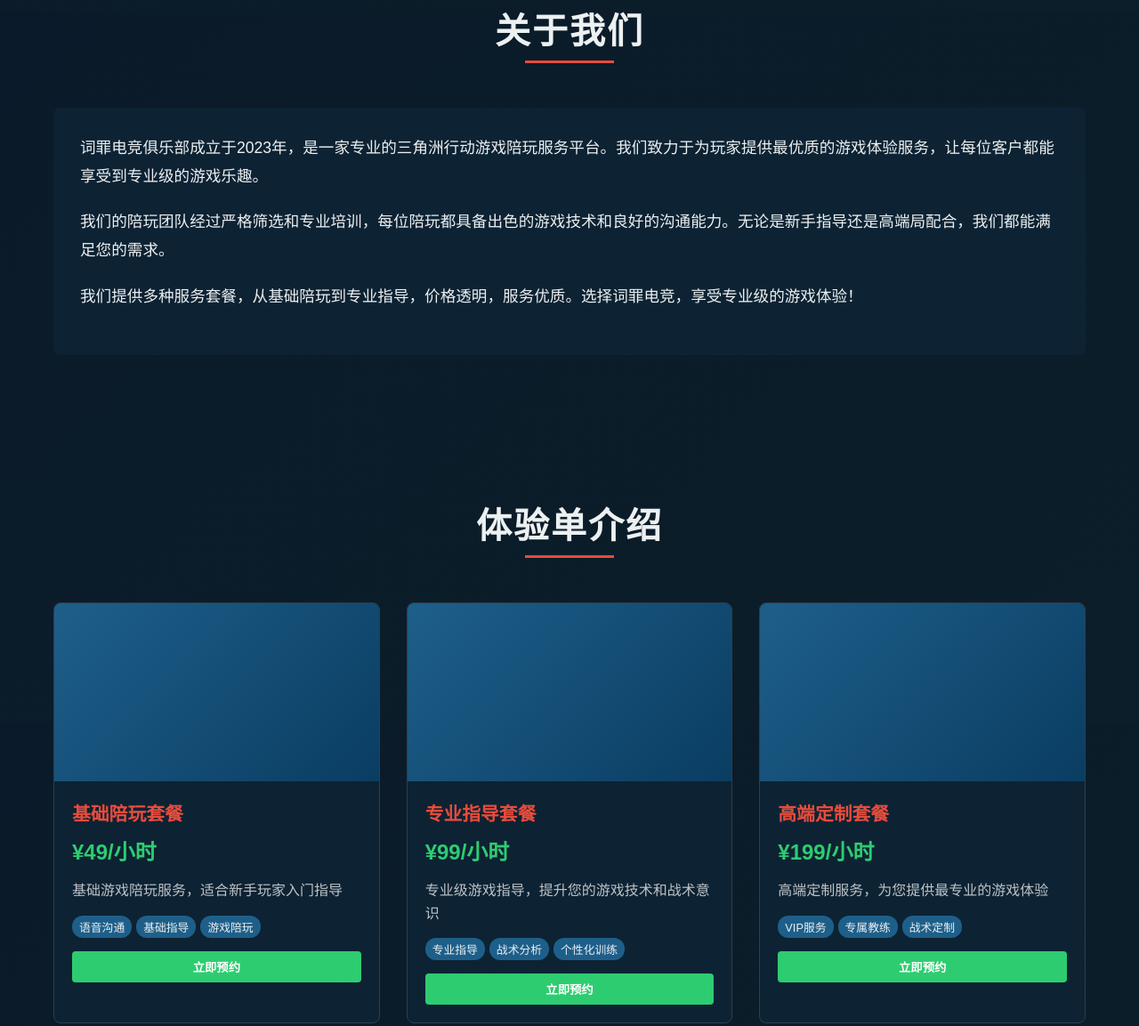
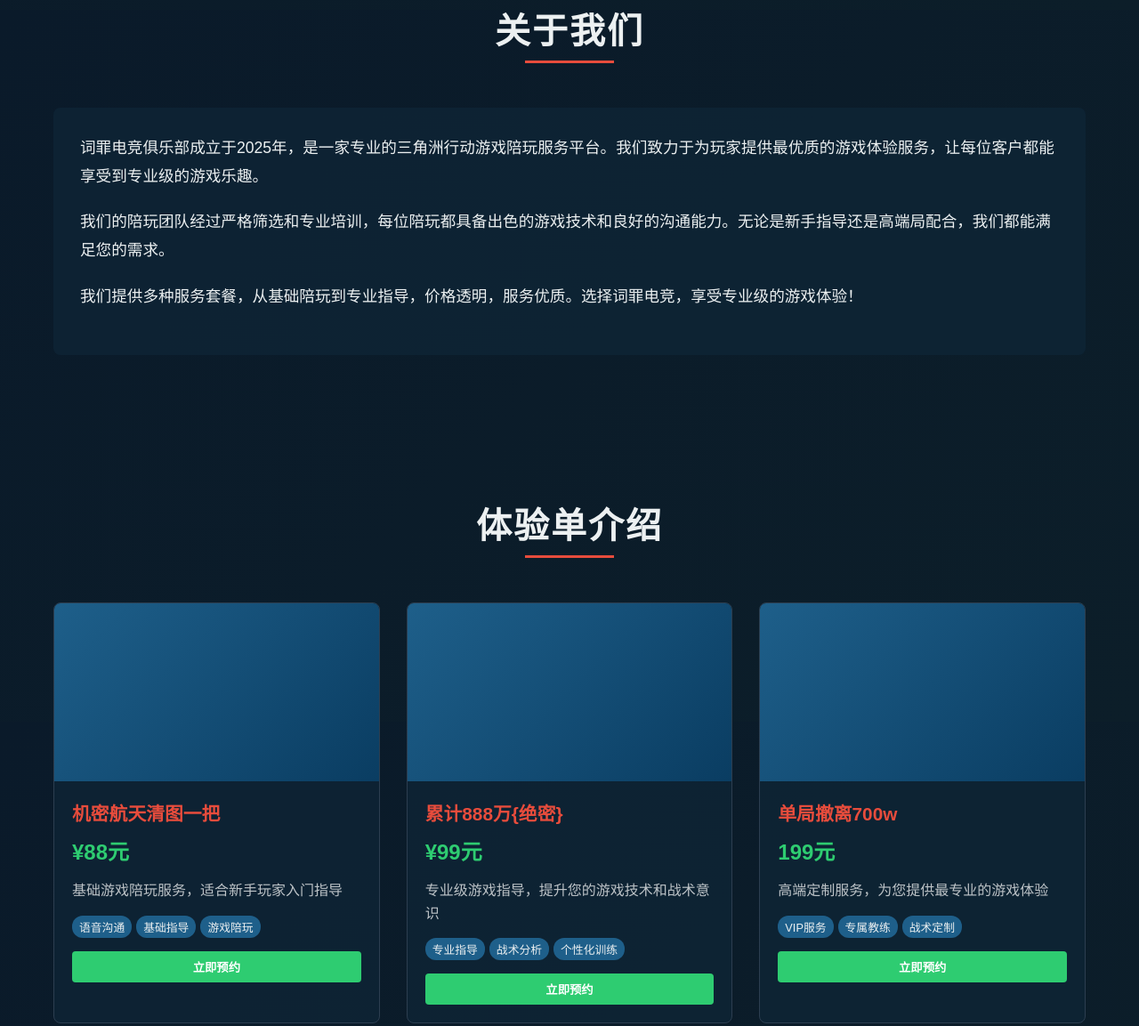
Before and after one commit to zhanglinxuan520/github.io, a plain HTML site: page index.html in a window 1280 px wide. Shown: the part 789-1942 px from the top of the page at 89% size. Drawn offline with Linux system fonts and the light colour scheme.

Commit message:
Update index.html

```diff
--- a/index.html
+++ b/index.html
@@ -578,7 +578,7 @@
             <button class="edit-btn" id="editAboutBtn" onclick="editAboutContent()">编辑关于我们</button>
         </div>
         <div class="about-content" id="aboutContent">
-            <p id="aboutText1">词罪电竞俱乐部成立于2023年，是一家专业的三角洲行动游戏陪玩服务平台。我们致力于为玩家提供最优质的游戏体验服务，让每位客户都能享受到专业级的游戏乐趣。</p>
+            <p id="aboutText1">词罪电竞俱乐部成立于2025年，是一家专业的三角洲行动游戏陪玩服务平台。我们致力于为玩家提供最优质的游戏体验服务，让每位客户都能享受到专业级的游戏乐趣。</p>
             <p id="aboutText2">我们的陪玩团队经过严格筛选和专业培训，每位陪玩都具备出色的游戏技术和良好的沟通能力。无论是新手指导还是高端局配合，我们都能满足您的需求。</p>
             <p id="aboutText3">我们提供多种服务套餐，从基础陪玩到专业指导，价格透明，服务优质。选择词罪电竞，享受专业级的游戏体验！</p>
         </div>
@@ -603,17 +603,17 @@
         </div>
         <div class="contact-content">
             <div class="contact-info" id="contactInfo">
-                <p>邮箱: contact@cizui-esports.com</p>
-                <p>电话: 138-0000-0000</p>
-                <p>地址: 北京市朝阳区电竞产业园</p>
-                <p>QQ群: 123456789</p>
+                <p>邮箱: 3802932981@qq.com</p>
+                <p>电话: 18121386472</p>
+                <p>地址: 山东省济南市</p>
+                <p>QQ群: 3802932981</p>
             </div>
         </div>
     </section>
 
     <!-- 页脚 -->
     <footer class="footer">
-        <p>词罪电竞俱乐部 &copy; 2023 版权所有</p>
+        <p>词罪电竞俱乐部 &copy; 2025 版权所有</p>
         <p id="footerContact">联系我们: contact@cizui-esports.com</p>
     </footer>
 
@@ -798,7 +798,7 @@
                 localStorage.setItem(STORAGE_KEYS.SITE_CONTENT, JSON.stringify({
                     heroTitle: "词罪电竞俱乐部",
                     heroDescription: "专业三角洲行动电竞陪玩平台，提供顶级游戏体验服务。我们拥有专业的陪玩团队，为您带来最优质的游戏体验。",
-                    aboutText1: "词罪电竞俱乐部成立于2023年，是一家专业的三角洲行动游戏陪玩服务平台。我们致力于为玩家提供最优质的游戏体验服务，让每位客户都能享受到专业级的游戏乐趣。",
+                    aboutText1: "词罪电竞俱乐部成立于2025年，是一家专业的三角洲行动游戏陪玩服务平台。我们致力于为玩家提供最优质的游戏体验服务，让每位客户都能享受到专业级的游戏乐趣。",
                     aboutText2: "我们的陪玩团队经过严格筛选和专业培训，每位陪玩都具备出色的游戏技术和良好的沟通能力。无论是新手指导还是高端局配合，我们都能满足您的需求。",
                     aboutText3: "我们提供多种服务套餐，从基础陪玩到专业指导，价格透明，服务优质。选择词罪电竞，享受专业级的游戏体验！",
                     contactEmail: "contact@cizui-esports.com",
@@ -813,24 +813,24 @@
                 localStorage.setItem(STORAGE_KEYS.EXPERIENCES, JSON.stringify([
                     {
                         id: 1,
-                        title: "基础陪玩套餐",
-                        price: "¥49/小时",
+                        title: "机密航天清图一把",
+                        price: "¥88元",
                         description: "基础游戏陪玩服务，适合新手玩家入门指导",
                         features: ["语音沟通", "基础指导", "游戏陪玩"],
                         image: null
                     },
                     {
                         id: 2,
-                        title: "专业指导套餐",
-                        price: "¥99/小时",
+                        title: "累计888万{绝密}",
+                        price: "¥99元",
                         description: "专业级游戏指导，提升您的游戏技术和战术意识",
                         features: ["专业指导", "战术分析", "个性化训练"],
                         image: null
                     },
                     {
                         id: 3,
-                        title: "高端定制套餐",
-                        price: "¥199/小时",
+                        title: "单局撤离700w",
+                        price: "199元",
                         description: "高端定制服务，为您提供最专业的游戏体验",
                         features: ["VIP服务", "专属教练", "战术定制"],
                         image: null
@@ -1352,4 +1352,5 @@
         }
     </script>
 </body>
+
 </html>
```
